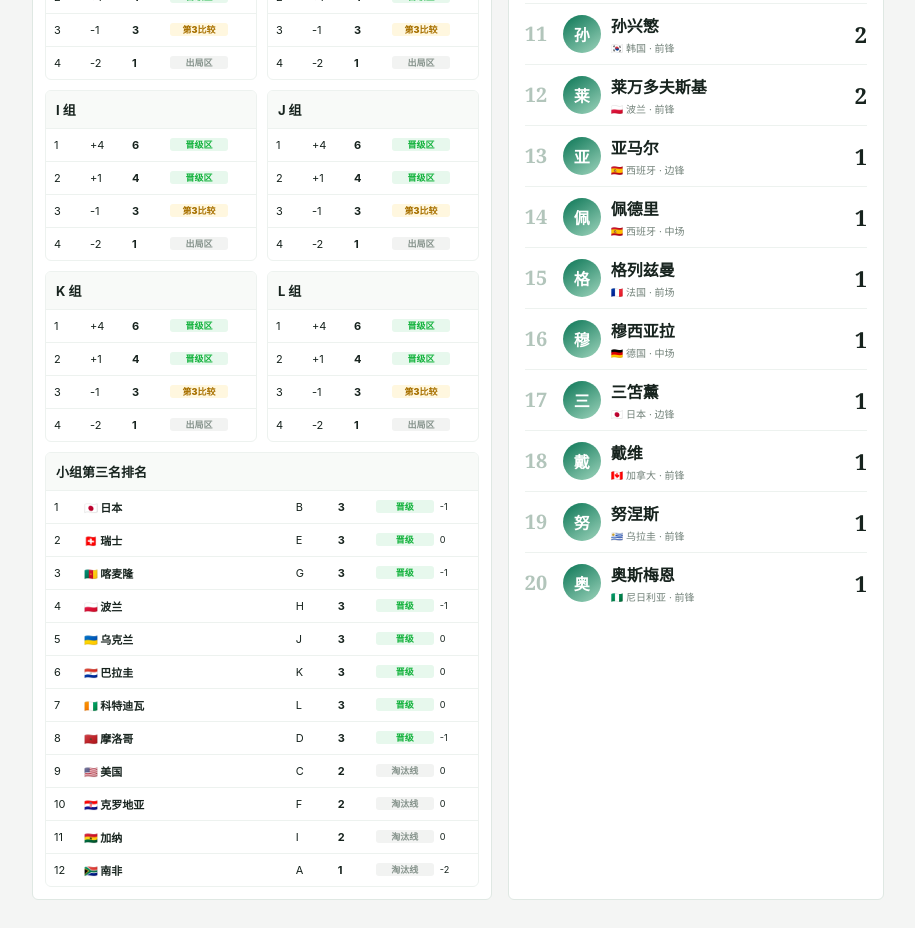
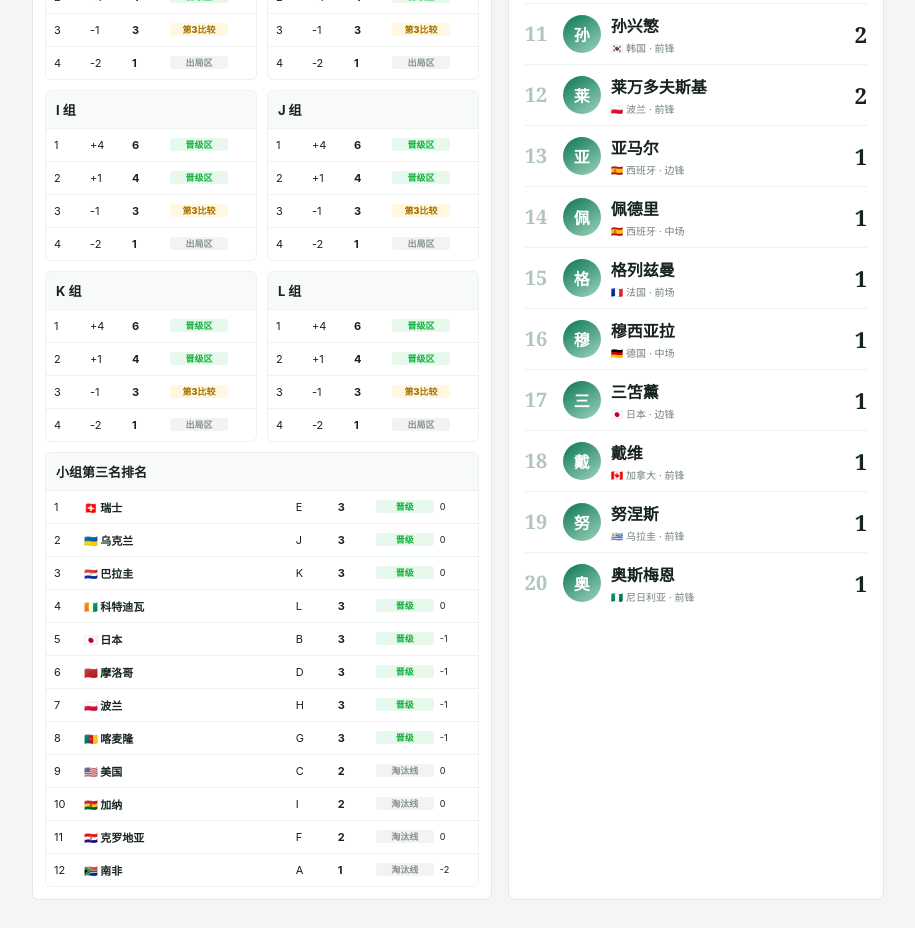
Before and after one commit to ZhengyangZou/worldcup-2026-pwa, a React (Vite) app in the folder worldcup-2026-pwa/: page / in a window 1280 px wide. Shown: the part 1720-2648 px from the top of the page, without its empty margins (16-931 px from the left). Built offline with nearby package versions, Linux system fonts and the light colour scheme.

Commit message:
feat: split standings section

```diff
--- a/worldcup-2026-pwa/src/App.tsx
+++ b/worldcup-2026-pwa/src/App.tsx
@@ -4,18 +4,8 @@ import { KnockoutBracket } from './features/matches/KnockoutBracket'
 import { MatchDetailPanel } from './features/matches/MatchDetailPanel'
 import { MatchSchedule } from './features/matches/MatchSchedule'
 import { matches } from './features/matches/matchData'
-
-const groups = Array.from({ length: 12 }, (_, index) => {
-  const code = String.fromCharCode(65 + index)
-  const teams = [
-    ['🇲🇽', '墨西哥', 6, '+4', '晋级区'],
-    ['🇰🇷', '韩国', 4, '+1', '晋级区'],
-    ['🇯🇵', '日本', 3, '-1', '第3比较'],
-    ['🇿🇦', '南非', 1, '-2', '出局区'],
-  ]
-
-  return { code, teams }
-})
+import { StandingsSection } from './features/standings/StandingsSection'
+import { groupStandings, thirdPlaceCandidates } from './features/standings/standingsData'
 
 const scorers = [
   ['姆巴佩', '🇫🇷 法国 · 前锋', '5', '姆'],
@@ -38,21 +28,6 @@ const scorers = [
   ['戴维', '🇨🇦 加拿大 · 前锋', '1', '戴'],
   ['努涅斯', '🇺🇾 乌拉圭 · 前锋', '1', '努'],
   ['奥斯梅恩', '🇳🇬 尼日利亚 · 前锋', '1', '奥'],
-]
-
-const thirdPlaceTeams = [
-  ['🇯🇵 日本', 'B', '3', '-1', true],
-  ['🇨🇭 瑞士', 'E', '3', '0', true],
-  ['🇨🇲 喀麦隆', 'G', '3', '-1', true],
-  ['🇵🇱 波兰', 'H', '3', '-1', true],
-  ['🇺🇦 乌克兰', 'J', '3', '0', true],
-  ['🇵🇾 巴拉圭', 'K', '3', '0', true],
-  ['🇨🇮 科特迪瓦', 'L', '3', '0', true],
-  ['🇲🇦 摩洛哥', 'D', '3', '-1', true],
-  ['🇺🇸 美国', 'C', '2', '0', false],
-  ['🇭🇷 克罗地亚', 'F', '2', '0', false],
-  ['🇬🇭 加纳', 'I', '2', '0', false],
-  ['🇿🇦 南非', 'A', '1', '-2', false],
 ]
 
 function App() {
@@ -111,43 +86,7 @@ function App() {
             <KnockoutBracket />
 
             <div className="two-col">
-              <section className="card">
-                <div className="card-head">
-                  <div>
-                    <h2>分组积分</h2>
-                    <p>12 个小组全部展示；前二直接晋级，第三名进入比较</p>
-                  </div>
-                </div>
-                <div className="group-grid">
-                  {groups.map((group) => (
-                    <div className="group-card" key={group.code}>
-                      <h3>{group.code} 组</h3>
-                      {group.teams.map(([flag, name, points, goalDiff, status], index) => (
-                        <div className="standing-row" key={`${group.code}-${name}`}>
-                          <span>{index + 1}</span>
-                          <b>{flag} {name}</b>
-                          <span>{goalDiff}</span>
-                          <strong>{points}</strong>
-                          <em className={status === '晋级区' ? 'advance' : status === '第3比较' ? 'third' : 'out'}>{status}</em>
-                        </div>
-                      ))}
-                    </div>
-                  ))}
-                  <div className="group-card wide">
-                    <h3>小组第三名排名</h3>
-                    {thirdPlaceTeams.map(([team, group, points, goalDiff, advances], index) => (
-                      <div className="standing-row" key={`${team}`}>
-                        <span>{index + 1}</span>
-                        <b>{team}</b>
-                        <span>{group}</span>
-                        <strong>{points}</strong>
-                        <em className={advances ? 'advance' : 'out'}>{advances ? '晋级' : '淘汰线'}</em>
-                        <small>{goalDiff}</small>
-                      </div>
-                    ))}
-                  </div>
-                </div>
-              </section>
+              <StandingsSection groups={groupStandings} thirdPlaceCandidates={thirdPlaceCandidates} />
 
               <section className="card">
                 <div className="card-head">
--- /dev/null
+++ b/worldcup-2026-pwa/src/features/standings/StandingsSection.tsx
@@ -0,0 +1,63 @@
+import { rankThirdPlacedTeams } from './thirdPlaceRanking'
+import type { GroupStanding, StandingStatus, ThirdPlaceCandidate } from './types'
+
+interface StandingsSectionProps {
+  groups: GroupStanding[]
+  thirdPlaceCandidates: ThirdPlaceCandidate[]
+}
+
+const statusLabels: Record<StandingStatus, string> = {
+  advance: '晋级区',
+  thirdComparison: '第3比较',
+  out: '出局区',
+}
+
+const statusClassNames: Record<StandingStatus, string> = {
+  advance: 'advance',
+  thirdComparison: 'third',
+  out: 'out',
+}
+
+export function StandingsSection({ groups, thirdPlaceCandidates }: StandingsSectionProps) {
+  const thirdPlaceTeams = rankThirdPlacedTeams(thirdPlaceCandidates)
+
+  return (
+    <section className="card" id="分组积分">
+      <div className="card-head">
+        <div>
+          <h2>分组积分</h2>
+          <p>12 个小组全部展示；前二直接晋级，第三名进入比较</p>
+        </div>
+      </div>
+      <div className="group-grid">
+        {groups.map((group) => (
+          <div className="group-card" data-testid="group-card" id={`group-${group.code}`} key={group.code}>
+            <h3>{group.code} 组</h3>
+            {group.teams.map((team, index) => (
+              <div className="standing-row" key={team.id}>
+                <span>{index + 1}</span>
+                <b>{team.flag} {team.name}</b>
+                <span>{team.goalDifference > 0 ? `+${team.goalDifference}` : team.goalDifference}</span>
+                <strong>{team.points}</strong>
+                <em className={statusClassNames[team.status]}>{statusLabels[team.status]}</em>
+              </div>
+            ))}
+          </div>
+        ))}
+        <div className="group-card wide">
+          <h3>小组第三名排名</h3>
+          {thirdPlaceTeams.map((team) => (
+            <div className="standing-row" data-testid="third-place-row" key={team.teamId}>
+              <span>{team.rank}</span>
+              <b>{team.flag} {team.teamName}</b>
+              <span>{team.group}</span>
+              <strong>{team.points}</strong>
+              <em className={team.advances ? 'advance' : 'out'}>{team.advances ? '晋级' : '淘汰线'}</em>
+              <small>{team.goalDifference > 0 ? `+${team.goalDifference}` : team.goalDifference}</small>
+            </div>
+          ))}
+        </div>
+      </div>
+    </section>
+  )
+}
--- /dev/null
+++ b/worldcup-2026-pwa/src/features/standings/standingsData.ts
@@ -0,0 +1,28 @@
+import type { GroupStanding, GroupCode, ThirdPlaceCandidate } from './types'
+
+const groupCodes: GroupCode[] = ['A', 'B', 'C', 'D', 'E', 'F', 'G', 'H', 'I', 'J', 'K', 'L']
+
+export const groupStandings: GroupStanding[] = groupCodes.map((code) => ({
+  code,
+  teams: [
+    { id: `${code}-mex`, flag: '🇲🇽', name: '墨西哥', points: 6, goalDifference: 4, status: 'advance' },
+    { id: `${code}-kor`, flag: '🇰🇷', name: '韩国', points: 4, goalDifference: 1, status: 'advance' },
+    { id: `${code}-jpn`, flag: '🇯🇵', name: '日本', points: 3, goalDifference: -1, status: 'thirdComparison' },
+    { id: `${code}-rsa`, flag: '🇿🇦', name: '南非', points: 1, goalDifference: -2, status: 'out' },
+  ],
+}))
+
+export const thirdPlaceCandidates: ThirdPlaceCandidate[] = [
+  { group: 'A', teamId: 'rsa', teamName: '南非', flag: '🇿🇦', points: 1, goalDifference: -2, goalsFor: 1, fairPlayPoints: -3 },
+  { group: 'B', teamId: 'jpn', teamName: '日本', flag: '🇯🇵', points: 3, goalDifference: -1, goalsFor: 3, fairPlayPoints: -1 },
+  { group: 'C', teamId: 'usa', teamName: '美国', flag: '🇺🇸', points: 2, goalDifference: 0, goalsFor: 2, fairPlayPoints: -2 },
+  { group: 'D', teamId: 'mar', teamName: '摩洛哥', flag: '🇲🇦', points: 3, goalDifference: -1, goalsFor: 2, fairPlayPoints: -1 },
+  { group: 'E', teamId: 'sui', teamName: '瑞士', flag: '🇨🇭', points: 3, goalDifference: 0, goalsFor: 2, fairPlayPoints: -4 },
+  { group: 'F', teamId: 'cro', teamName: '克罗地亚', flag: '🇭🇷', points: 2, goalDifference: 0, goalsFor: 1, fairPlayPoints: -2 },
+  { group: 'G', teamId: 'cmr', teamName: '喀麦隆', flag: '🇨🇲', points: 3, goalDifference: -1, goalsFor: 2, fairPlayPoints: -3 },
+  { group: 'H', teamId: 'pol', teamName: '波兰', flag: '🇵🇱', points: 3, goalDifference: -1, goalsFor: 2, fairPlayPoints: -2 },
+  { group: 'I', teamId: 'gha', teamName: '加纳', flag: '🇬🇭', points: 2, goalDifference: 0, goalsFor: 2, fairPlayPoints: -5 },
+  { group: 'J', teamId: 'ukr', teamName: '乌克兰', flag: '🇺🇦', points: 3, goalDifference: 0, goalsFor: 1, fairPlayPoints: -1 },
+  { group: 'K', teamId: 'par', teamName: '巴拉圭', flag: '🇵🇾', points: 3, goalDifference: 0, goalsFor: 1, fairPlayPoints: -2 },
+  { group: 'L', teamId: 'civ', teamName: '科特迪瓦', flag: '🇨🇮', points: 3, goalDifference: 0, goalsFor: 1, fairPlayPoints: -3 },
+]
```
Also changed, not shown: worldcup-2026-pwa/src/features/standings/types.ts (+17 -0 lines), 1 other file (tests, documents, lock files or other folders).
